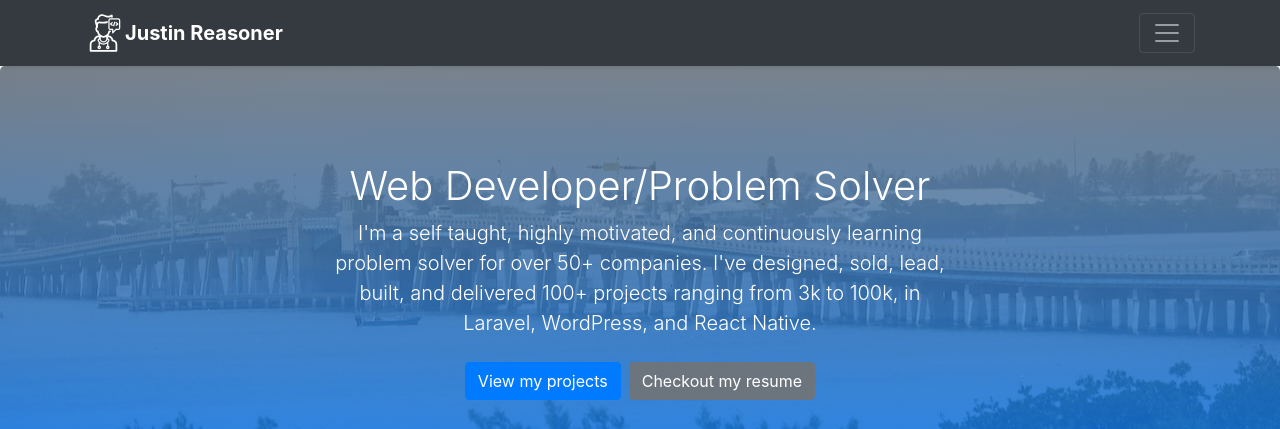
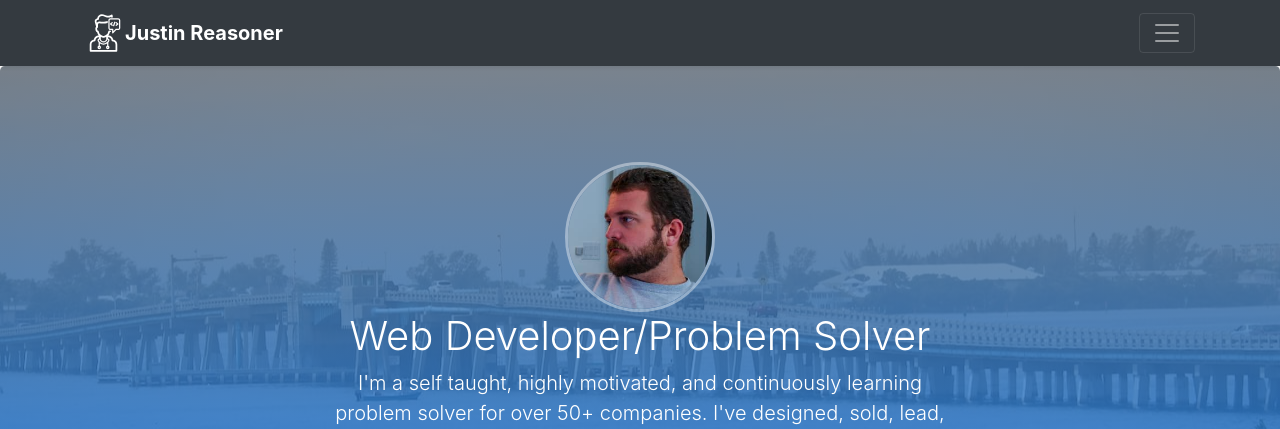
Before and after one commit to gjrdiesel/portfolio, a React (Create React App) app: page / in a window 1280 px wide. Shown: the top 429 px of the page. Built offline with nearby package versions, Linux system fonts and the light colour scheme.

Commit message:
show avatar

```diff
--- a/src/index.css
+++ b/src/index.css
@@ -76,4 +76,12 @@ footer p {
 
 .home.jumbotron p, .home.jumbotron h1 {
     color: white;
+    overflow-wrap: break-word;
 }
+
+.avatar {
+    border: 3px solid rgba(255,255,255,.4);
+    height: 150px;
+    width: 150px;
+    object-fit: cover;
+}
--- a/src/pages/Home.js
+++ b/src/pages/Home.js
@@ -5,6 +5,7 @@ import Projects from "../data/work"
 export default () => <div>
     <section className="jumbotron home text-center">
         <div className="container">
+            <img src="/avatar.jpg" className="rounded-circle avatar" width={150}/>
             <h1 className="jumbotron-heading">Web Developer/Problem Solver</h1>
             <p className="lead">I'm a self taught, highly motivated, and continuously learning problem solver for
                 over 50+ companies. I've designed, sold, lead, built, and delivered 100+ projects ranging from 3k to
```
